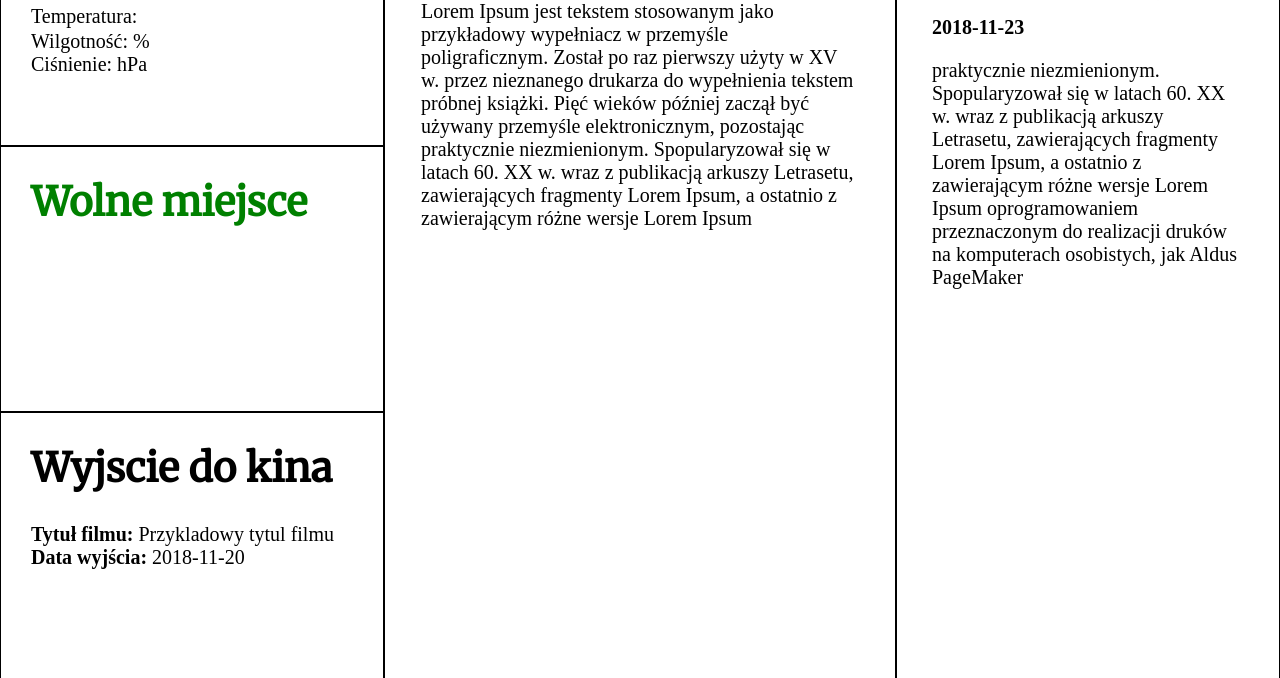
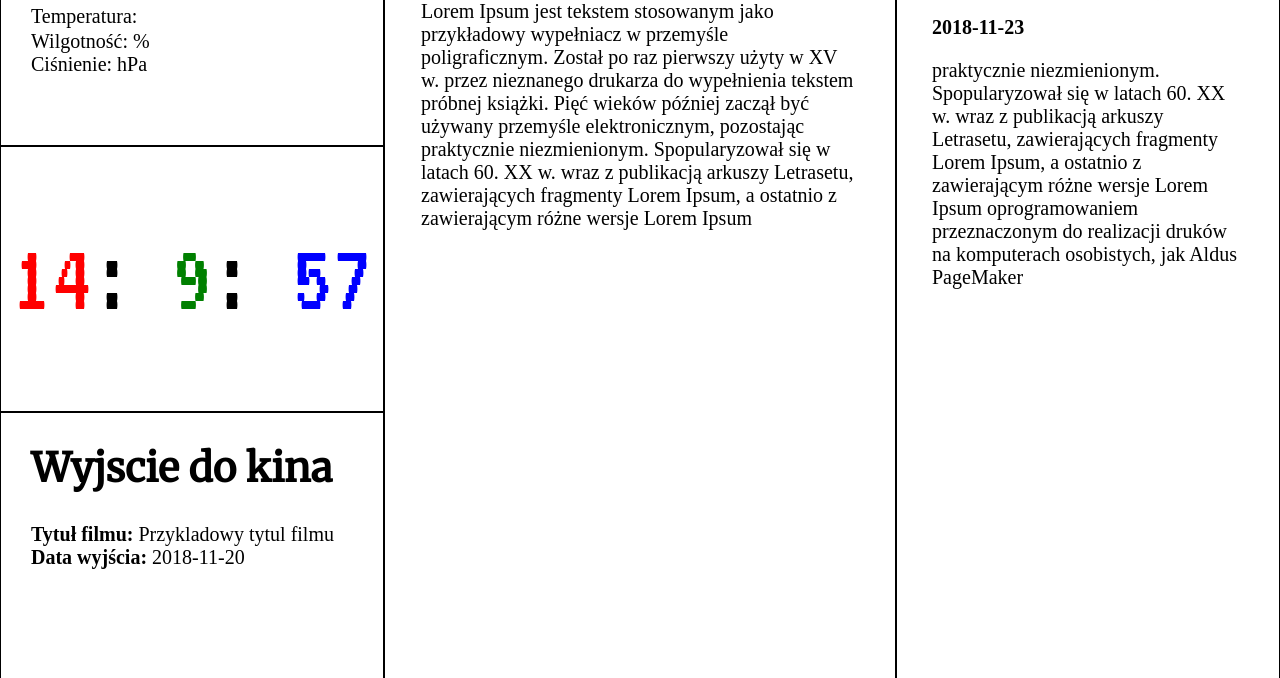
Before and after one commit to T35T123/biuletyn, a PHP site: page / in a window 1280 px wide. Shown: the part 121-799 px from the top of the page. Run offline with PHP 8.4, Linux system fonts and the light colour scheme.

Commit message:
Update index.php 	- Add time 	- Time colors rgb, r - second, g - minute, b - second 	- Fixed slider for newses

```diff
--- a/data/komunikaty/pierwszy.yml
+++ b/data/komunikaty/pierwszy.yml
@@ -1,3 +1,3 @@
 title: 'Pierwszy komunikat'
 date: '2018-11-16'
-content: 'Lorem Ipsum jest tekstem stosowanym jako przykładowy wypełniacz w przemyśle poligraficznym. Został po raz pierwszy użyty w XV w. przez nieznanego drukarza do wypełnienia tekstem próbnej książki. Pięć wieków później zaczął być używany przemyśle elektronicznym, pozostając praktycznie niezmienionym. Spopularyzował się w latach 60. XX w. wraz z publikacją arkuszy Letrasetu, zawierających fragmenty Lorem Ipsum, a ostatnio z zawierającym różne wersje Lorem Ipsum'
+content: 'Lorem Ipsum jest tekstem stosowanym jako przykładowy wypełniacz w przemyśle poligraficznym. Został po raz pierwszy użyty w XV w. przez nieznanego drukarza do wypełnienia tekstem próbnej książki. Pięć wieków później zaczął być używany przemyśle elektronicznym, pozostając praktycznie niezmienionym. Spopularyzował się w latach 60. XX w. wraz z publikacją arkuszy Letrasetu, zawierających fragmenty Lorem Ipsum, a ostatnio z zawierającym różne wersje Lorem IpsumLorem Ipsum jest tekstem stosowanym jako przykładowy wypełniacz w przemyśle poligraficznym. Został po raz pierwszy użyty w XV w. przez nieznanego drukarza do wypełnienia tekstem próbnej książki. Pięć wieków później zaczął być używany przemyśle elektronicznym, pozostając praktycznie niezmienionym. Spopularyzował się w latach 60. XX w. wraz z publikacją arkuszy Letrasetu, zawierających fragmenty Lorem Ipsum, a ostatnio z zawierającym różne wersje Lorem Ipsum'
--- a/index.php
+++ b/index.php
@@ -45,6 +45,7 @@
   <script src="weather.js"></script>
   <link rel="stylesheet" href="style.css">
   <link rel="stylesheet" type="text/css" href="//cdn.jsdelivr.net/npm/slick-carousel@1.8.1/slick/slick.css"/>
+  <link href="https://fonts.googleapis.com/css?family=VT323" rel="stylesheet">
   <link rel="stylesheet" href="weather.css">
   <link href="https://fonts.googleapis.com/css?family=Merriweather" rel="stylesheet">
   <title></title>
@@ -60,8 +61,12 @@
         <li>Ciśnienie: <span class="weather_info" id="pressure"></span> hPa</li>
       </ul>
     </div>
-    <div id="number">
-      <h1 style="color: green;">Wolne miejsce</h1>
+    <div id="time-container">
+      <div id="time">
+        <span class="time time-hours"></span>:
+        <span class="time time-minutes"></span>:
+        <span class="time time-seconds"></span>
+      </div>
     </div>
     <div id="cinema">
     <h1>Wyjscie do kina</h1>
@@ -89,9 +94,9 @@
   <script>
 
     $('#newses').slick({
-      autoplaySpeed: 5000,
+      autoplaySpeed: 20000,
       autoplay: true,
-      speed: 3000,
+      speed: 2000,
       arrows: false,
       vertical: true,
       pauseOnFocus: false,
@@ -101,6 +106,18 @@
       waitForAnimate: false
     });
 
+    setInterval(function(){
+
+      const t = new Date(Date.now());
+
+      const [hour, minute, second] = document.querySelectorAll('.time-hours,.time-minutes,.time-seconds');
+
+      hour.innerText = `${t.getHours()}`;
+      minute.innerText = `${t.getMinutes()}`;
+      second.innerText = `${t.getSeconds()}`;
+
+    }, 1000);
+
   </script>
 </body>
 </html>
--- a/style.css
+++ b/style.css
@@ -80,10 +80,12 @@ main {
 
 }
 
-#number {
+#time-container {
 
   grid-column: 1/2;
   grid-row: 2/3;
+
+  position: relative;
 
 }
 
@@ -101,6 +103,41 @@ main {
 
 }
 
+#time {
+
+  width: 100%;
+  text-align: center;
+
+  font-family: 'VT323', monospace;
+  font-size: 5rem;
+
+  position: absolute;
+
+  top: 50%;
+  left: 50%;
+
+  transform: translate(-50%,-50%);
+
+}
+
+.time {
+
+  white-space: nowrap;
+
+}
+
+.time-hours {
+  color: red;
+}
+
+.time-minutes {
+  color: green;
+}
+
+.time-seconds {
+  color: blue;
+}
+
 h1 {
 
   font-family: 'Merriweather', serif;
```
